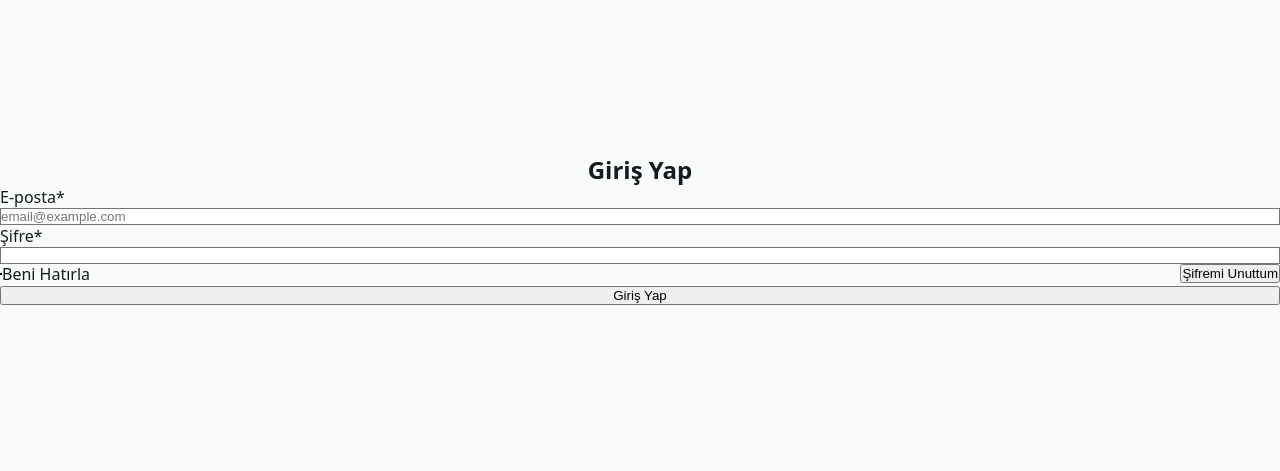
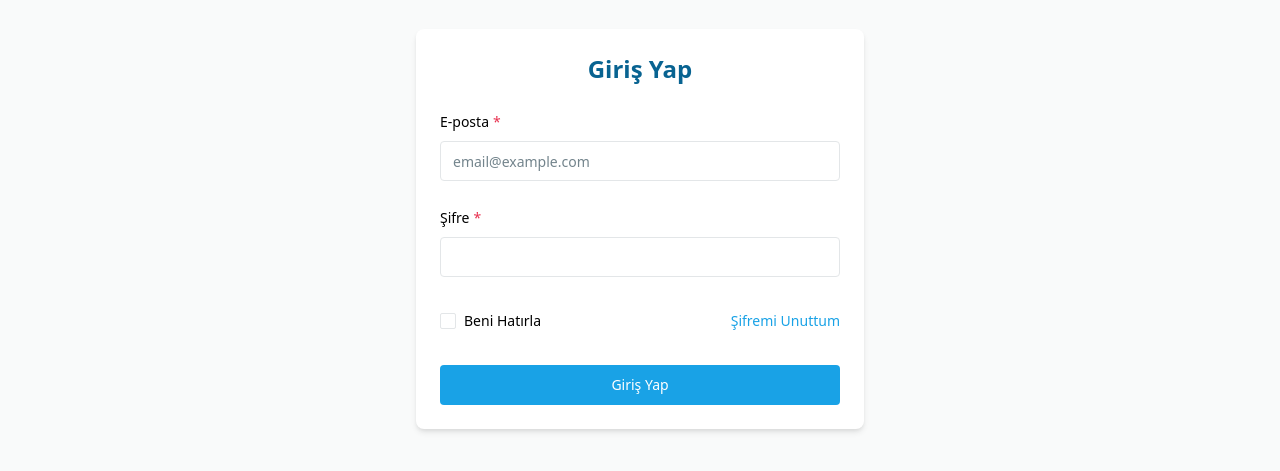
Before and after one commit to zzafergok/sea-ui-kit, a Next.js app: page / in a window 1280 px wide. Shown: the part 171-642 px from the top of the page. Built offline with nearby package versions, Linux system fonts and the light colour scheme; no server answers.

Commit message:
fixed files

```diff
--- /dev/null
+++ b/next.config.js
@@ -0,0 +1,25 @@
+/** @type {import('next').NextConfig} */
+const nextConfig = {
+  reactStrictMode: false,
+  // Webpack yapılandırması
+  webpack: (config, { dev }) => {
+    if (dev) {
+      config.cache = false
+    }
+    return config
+  },
+  // Görüntü optimizasyonu ayarları
+  images: {
+    disableStaticImages: true,
+  },
+  // SWC minification'ı devre dışı bırak
+  swcMinify: false,
+  // Derleme sırasında daha detaylı log
+  logging: {
+    fetches: {
+      fullUrl: true,
+    },
+  },
+}
+
+module.exports = nextConfig
--- a/next.config.ts
+++ /dev/null
@@ -1,25 +0,0 @@
-/** @type {import('next').NextConfig} */
-const nextConfig = {
-  reactStrictMode: false,
-
-  // Webpack önbelleğini devre dışı bırak (geliştirme sırasında)
-  webpack: (config: { cache?: boolean }, { dev }: { dev: boolean }) => {
-    if (dev) {
-      config.cache = false
-    }
-    return config
-  },
-
-  // Optimize edilmiş görüntü işlemeyi devre dışı bırak (deneme amaçlı)
-  images: {
-    disableStaticImages: true,
-  },
-
-  // Geçici olarak bazı optimizasyonları devre dışı bırak
-  swcMinify: false,
-
-  // SCSS seçenekleri yerine doğrudan CSS modüllerini kullan
-  // sassOptions kısmını kaldırıyoruz
-}
-
-module.exports = nextConfig
--- /dev/null
+++ b/postcss.config.js
@@ -0,0 +1,9 @@
+/** @type {import('postcss-load-config').Config} */
+const config = {
+  plugins: {
+    tailwindcss: {},
+    autoprefixer: {},
+  },
+}
+
+module.exports = config
--- a/postcss.config.mjs
+++ /dev/null
@@ -1,9 +0,0 @@
-const postCss = {
-  plugins: {
-    tailwindcss: {},
-    autoprefixer: {},
-    'postcss-nesting': {},
-  },
-}
-
-module.exports = postCss
--- a/src/app/globals.css
+++ b/src/app/globals.css
@@ -92,57 +92,3 @@
   --shadow-lg: 0 10px 15px -3px rgba(0, 0, 0, 0.4), 0 4px 6px -2px rgba(0, 0, 0, 0.2);
   --shadow-xl: 0 20px 25px -5px rgba(0, 0, 0, 0.4), 0 10px 10px -5px rgba(0, 0, 0, 0.2);
 }
-
-/* Global styles */
-body {
-    background-color: var(--background);
-    color: var(--foreground);
-    font-family:
-        system-ui,
-        -apple-system,
-        BlinkMacSystemFont,
-        "Segoe UI",
-        Roboto,
-        Oxygen,
-        Ubuntu,
-        Cantarell,
-        "Open Sans",
-        "Helvetica Neue",
-        sans-serif;
-    -webkit-font-smoothing: antialiased;
-    -moz-osx-font-smoothing: grayscale;
-    transition:
-        background-color var(--transition-default),
-        color var(--transition-default);
-}
-
-/* Reset */
-* {
-    margin: 0;
-    padding: 0;
-    box-sizing: border-box;
-}
-
-/* Utility classes */
-.container {
-    width: 100%;
-    max-width: 1280px;
-    margin: 0 auto;
-    padding: 0 1rem;
-}
-
-/* Transition utilities */
-.transition-default {
-    transition-property: color, background-color, border-color, text-decoration-color, fill, stroke, opacity, box-shadow,
-        transform, filter, backdrop-filter;
-    transition-timing-function: cubic-bezier(0.4, 0, 0.2, 1);
-    transition-duration: var(--transition-default);
-}
-
-.transition-fast {
-    transition-duration: var(--transition-fast);
-}
-
-.transition-slow {
-    transition-duration: var(--transition-slow);
-}
--- a/tailwind.config.js
+++ b/tailwind.config.js
@@ -1,67 +1,71 @@
 /** @type {import('tailwindcss').Config} */
 module.exports = {
   content: [
+    './src/**/*.{js,ts,jsx,tsx,mdx}',
     './src/pages/**/*.{js,ts,jsx,tsx,mdx}',
     './src/components/**/*.{js,ts,jsx,tsx,mdx}',
     './src/app/**/*.{js,ts,jsx,tsx,mdx}',
+    './src/hooks/**/*.{js,ts,jsx,tsx}',
+    './src/lib/**/*.{js,ts,jsx,tsx}',
+    './src/providers/**/*.{js,ts,jsx,tsx}',
   ],
   darkMode: 'class',
   theme: {
     extend: {
       colors: {
         primary: {
-          50: 'var(--primary-50)',
-          100: 'var(--primary-100)',
-          200: 'var(--primary-200)',
-          300: 'var(--primary-300)',
-          400: 'var(--primary-400)',
-          500: 'var(--primary-500)',
-          600: 'var(--primary-600)',
-          700: 'var(--primary-700)',
-          800: 'var(--primary-800)',
-          900: 'var(--primary-900)',
+          50: 'hsl(200, 100%, 95%)',
+          100: 'hsl(200, 100%, 90%)',
+          200: 'hsl(200, 95%, 80%)',
+          300: 'hsl(200, 90%, 70%)',
+          400: 'hsl(200, 85%, 60%)',
+          500: 'hsl(200, 80%, 50%)',
+          600: 'hsl(200, 85%, 40%)',
+          700: 'hsl(200, 90%, 30%)',
+          800: 'hsl(200, 95%, 20%)',
+          900: 'hsl(200, 100%, 10%)',
         },
         accent: {
-          50: 'var(--accent-50)',
-          100: 'var(--accent-100)',
-          200: 'var(--accent-200)',
-          300: 'var(--accent-300)',
-          400: 'var(--accent-400)',
-          500: 'var(--accent-500)',
-          600: 'var(--accent-600)',
-          700: 'var(--accent-700)',
-          800: 'var(--accent-800)',
-          900: 'var(--accent-900)',
+          50: 'hsl(180, 100%, 95%)',
+          100: 'hsl(180, 100%, 90%)',
+          200: 'hsl(180, 95%, 80%)',
+          300: 'hsl(180, 90%, 70%)',
+          400: 'hsl(180, 85%, 60%)',
+          500: 'hsl(180, 80%, 50%)',
+          600: 'hsl(180, 85%, 40%)',
+          700: 'hsl(180, 90%, 30%)',
+          800: 'hsl(180, 95%, 20%)',
+          900: 'hsl(180, 100%, 10%)',
         },
         neutral: {
-          50: 'var(--neutral-50)',
-          100: 'var(--neutral-100)',
-          200: 'var(--neutral-200)',
-          300: 'var(--neutral-300)',
-          400: 'var(--neutral-400)',
-          500: 'var(--neutral-500)',
-          600: 'var(--neutral-600)',
-          700: 'var(--neutral-700)',
-          800: 'var(--neutral-800)',
-          900: 'var(--neutral-900)',
+          50: 'hsl(200, 10%, 98%)',
+          100: 'hsl(200, 10%, 95%)',
+          200: 'hsl(200, 10%, 90%)',
+          300: 'hsl(200, 10%, 80%)',
+          400: 'hsl(200, 10%, 70%)',
+          500: 'hsl(200, 10%, 50%)',
+          600: 'hsl(200, 10%, 40%)',
+          700: 'hsl(200, 10%, 30%)',
+          800: 'hsl(200, 10%, 20%)',
+          900: 'hsl(200, 10%, 10%)',
         },
-        success: 'var(--success)',
-        warning: 'var(--warning)',
-        error: 'var(--error)',
-        info: 'var(--info)',
+        success: 'hsl(160, 80%, 45%)',
+        warning: 'hsl(40, 90%, 50%)',
+        error: 'hsl(350, 80%, 55%)',
+        info: 'hsl(220, 80%, 55%)',
       },
       borderRadius: {
-        sm: 'var(--radius-sm)',
-        md: 'var(--radius-md)',
-        lg: 'var(--radius-lg)',
-        xl: 'var(--radius-xl)',
-        full: 'var(--radius-full)',
+        sm: '0.125rem',
+        md: '0.25rem',
+        lg: '0.5rem',
+        xl: '1rem',
+        full: '9999px',
       },
       boxShadow: {
-        sm: 'var(--shadow-sm)',
-        md: 'var(--shadow-md)',
-        lg: 'var(--shadow-lg)',
-        xl: 'var(--shadow-xl)',
+        sm: '0 1px 2px 0 rgba(0, 0, 0, 0.05)',
+        md: '0 4px 6px -1px rgba(0, 0, 0, 0.1), 0 2px 4px -1px rgba(0, 0, 0, 0.06)',
+        lg: '0 10px 15px -3px rgba(0, 0, 0, 0.1), 0 4px 6px -2px rgba(0, 0, 0, 0.05)',
+        xl: '0 20px 25px -5px rgba(0, 0, 0, 0.1), 0 10px 10px -5px rgba(0, 0, 0, 0.04)',
       },
     },
   },
```
Also changed, not shown: package.json (+11 -10 lines), tsconfig.json (+12 -18 lines), 1 other file (tests, documents, lock files or other folders). Lines whose indentation alone changed are shown as unchanged.
